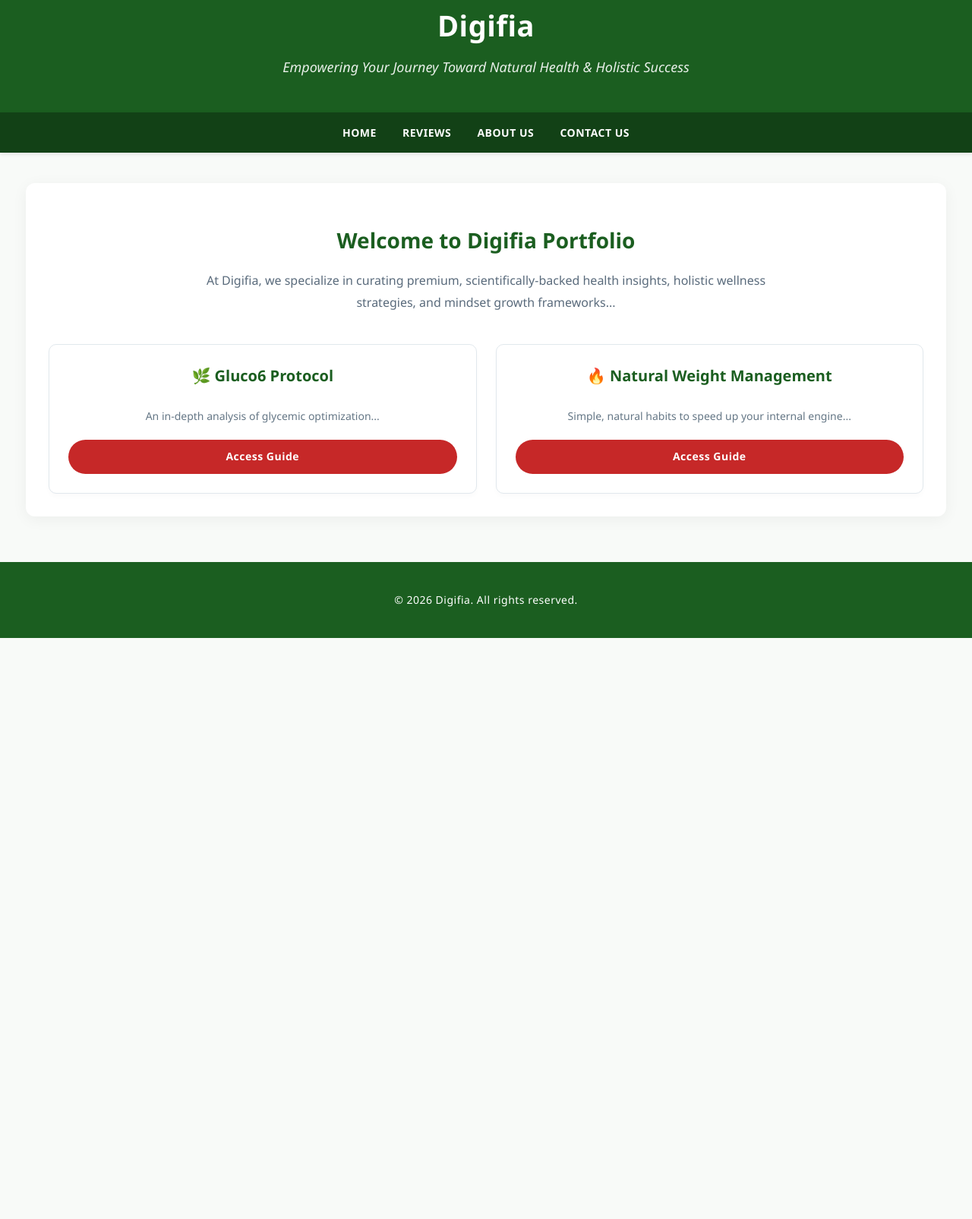
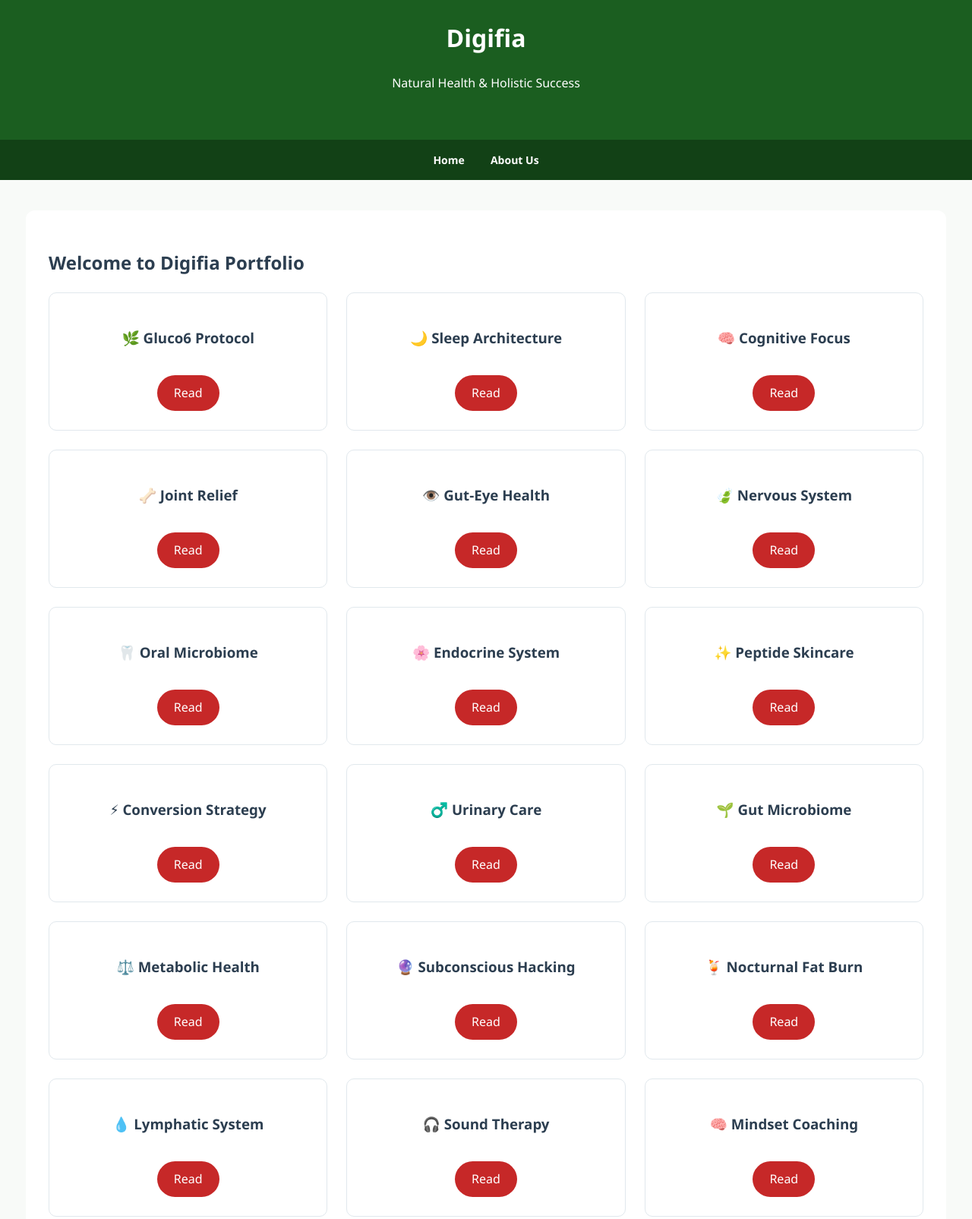
Before and after one commit to tammana2026/portfolio, a plain HTML site: page index.html in a window 1280 px wide. Shown: the part 42-1647 px from the top of the page at 76% size. Before the commit the page ends 882 px from the top, so only its background shows below. Drawn offline with Linux system fonts and the light colour scheme.

Commit message:
Update index.html

```diff
--- a/index.html
+++ b/index.html
@@ -6,60 +6,104 @@
     <title>Digifia - Premium Health, Wellness & Mindset Insights</title>
     <style>
         body { font-family: 'Segoe UI', Tahoma, Geneva, Verdana, sans-serif; line-height: 1.6; margin: 0; padding: 0; background: #f8faf8; color: #2c3e50; }
-        header { background: #1b5e20; color: #fff; padding: 45px 20px; text-align: center; box-shadow: 0 2px 10px rgba(0,0,0,0.05); }
-        header h1 { margin: 0; font-size: 38px; font-weight: 700; letter-spacing: 0.5px; }
-        header p { margin: 10px 0 0 0; font-size: 18px; opacity: 0.9; font-style: italic; }
-        nav { background: #124116; text-align: center; padding: 14px; position: sticky; top: 0; z-index: 1000; box-shadow: 0 2px 5px rgba(0,0,0,0.1); }
-        nav a { color: #fff; text-decoration: none; margin: 0 15px; font-weight: 600; font-size: 14px; text-transform: uppercase; letter-spacing: 0.5px; transition: 0.3s; }
-        nav a:hover { color: #81c784; }
-        .container { width: 90%; max-width: 1200px; margin: 40px auto; padding: 30px; background: #fff; border-radius: 12px; box-shadow: 0 4px 20px rgba(0,0,0,0.05); }
-        .intro-text { text-align: center; max-width: 800px; margin: 0 auto 40px auto; }
-        .intro-text h2 { font-size: 28px; color: #1b5e20; margin-bottom: 15px; }
-        .intro-text p { font-size: 16px; color: #5a6b7c; line-height: 1.8; }
-        .grid { display: grid; grid-template-columns: repeat(auto-fit, minmax(300px, 1fr)); gap: 25px; margin-top: 20px; }
-        .card { background: #ffffff; border: 1px solid #e1e8ed; padding: 25px; border-radius: 10px; text-align: center; display: flex; flex-direction: column; justify-content: space-between; box-shadow: 0 4px 6px rgba(0,0,0,0.02); transition: transform 0.3s, box-shadow 0.3s; }
-        .card:hover { transform: translateY(-5px); box-shadow: 0 8px 15px rgba(0,0,0,0.08); border-color: #a5d6a7; }
-        .card h3 { font-size: 20px; color: #1b5e20; margin-top: 0; margin-bottom: 12px; font-weight: 600; }
-        .card p { font-size: 14px; color: #657786; line-height: 1.6; margin-bottom: 20px; }
-        .btn { display: inline-block; background: #c62828; color: #fff; padding: 11px 22px; text-decoration: none; border-radius: 25px; font-weight: 600; font-size: 14px; letter-spacing: 0.5px; transition: background 0.3s; margin-top: auto; }
-        .btn:hover { background: #b71c1c; box-shadow: 0 4px 10px rgba(198,40,40,0.2); }
-        footer { text-align: center; padding: 25px; background: #1b5e20; color: #fff; margin-top: 60px; font-size: 14px; letter-spacing: 0.5px; }
+        header { background: #1b5e20; color: #fff; padding: 45px 20px; text-align: center; }
+        nav { background: #124116; text-align: center; padding: 14px; position: sticky; top: 0; z-index: 1000; }
+        nav a { color: #fff; text-decoration: none; margin: 0 15px; font-weight: 600; font-size: 14px; }
+        .container { width: 90%; max-width: 1200,px; margin: 40px auto; padding: 30px; background: #fff; border-radius: 12px; }
+        .grid { display: grid; grid-template-columns: repeat(auto-fit, minmax(300px, 1fr)); gap: 25px; }
+        .card { background: #ffffff; border: 1px solid #e1e8ed; padding: 25px; border-radius: 10px; text-align: center; }
+        .btn { display: inline-block; background: #c62828; color: #fff; padding: 11px 22px; text-decoration: none; border-radius: 25px; margin-top: 15px; }
+        footer { text-align: center; padding: 25px; background: #1b5e20; color: #fff; margin-top: 60px; }
     </style>
 </head>
 <body>
-    <header>
-        <h1>Digifia</h1>
-        <p>Empowering Your Journey Toward Natural Health & Holistic Success</p>
-    </header>
+    <header><h1>Digifia</h1><p>Natural Health & Holistic Success</p></header>
     <nav>
         <a href="index.html">Home</a>
-        <a href="https://blogspot.com" target="_blank">Reviews</a>
-        <a href="https://blogspot.comp/about-me.html" target="_blank">About Us</a>
-        <a href="https://blogspot.com" target="_blank">Contact Us</a>
+        <a href="https://blogspot.com" target="_blank">About Us</a>
     </nav>
     <div class="container">
-        <div class="intro-text">
-            <h2>Welcome to Digifia Portfolio</h2>
-            <p>At Digifia, we specialize in curating premium, scientifically-backed health insights, holistic wellness strategies, and mindset growth frameworks...</p>
-        </div>
-
+        <h2>Welcome to Digifia Portfolio</h2>
         <div class="grid">
-            <!-- CARDS: Links pointing to https://blogspot.com -->
+            <!-- 19 Featured Articles -->
             <div class="card">
                 <h3>🌿 Gluco6 Protocol</h3>
-                <p>An in-depth analysis of glycemic optimization...</p>
-                <a href="https://blogspot.com2026/06/gluco6-review-2026-does-this-blood.html" target="_blank" class="btn">Access Guide</a>
+                <a href="https://blogspot.com" target="_blank" class="btn">Read</a>
             </div>
             <div class="card">
-                <h3>🔥 Natural Weight Management</h3>
-                <p>Simple, natural habits to speed up your internal engine...</p>
-                <a href="https://blogspot.com2026/06/the-secret-to-shedding-weight-without.html" target="_blank" class="btn">Access Guide</a>
+                <h3>🌙 Sleep Architecture</h3>
+                <a href="https://blogspot.com" target="_blank" class="btn">Read</a>
             </div>
-            <!-- Add more card items here -->
+            <div class="card">
+                <h3>🧠 Cognitive Focus</h3>
+                <a href="https://blogspot.com" target="_blank" class="btn">Read</a>
+            </div>
+            <div class="card">
+                <h3>🦴 Joint Relief</h3>
+                <a href="https://blogspot.com" target="_blank" class="btn">Read</a>
+            </div>
+            <div class="card">
+                <h3>👁️ Gut-Eye Health</h3>
+                <a href="https://blogspot.com" target="_blank" class="btn">Read</a>
+            </div>
+            <div class="card">
+                <h3>🍃 Nervous System</h3>
+                <a href="https://blogspot.com" target="_blank" class="btn">Read</a>
+            </div>
+            <div class="card">
+                <h3>🦷 Oral Microbiome</h3>
+                <a href="https://blogspot.com" target="_blank" class="btn">Read</a>
+            </div>
+            <div class="card">
+                <h3>🌸 Endocrine System</h3>
+                <a href="https://blogspot.com" target="_blank" class="btn">Read</a>
+            </div>
+            <div class="card">
+                <h3>✨ Peptide Skincare</h3>
+                <a href="https://blogspot.com" target="_blank" class="btn">Read</a>
+            </div>
+            <div class="card">
+                <h3>⚡ Conversion Strategy</h3>
+                <a href="https://blogspot.com" target="_blank" class="btn">Read</a>
+            </div>
+            <div class="card">
+                <h3>♂️ Urinary Care</h3>
+                <a href="https://blogspot.com" target="_blank" class="btn">Read</a>
+            </div>
+            <div class="card">
+                <h3>🌱 Gut Microbiome</h3>
+                <a href="https://blogspot.com" target="_blank" class="btn">Read</a>
+            </div>
+            <div class="card">
+                <h3>⚖️ Metabolic Health</h3>
+                <a href="https://blogspot.com" target="_blank" class="btn">Read</a>
+            </div>
+            <div class="card">
+                <h3>🔮 Subconscious Hacking</h3>
+                <a href="https://blogspot.com" target="_blank" class="btn">Read</a>
+            </div>
+            <div class="card">
+                <h3>🍹 Nocturnal Fat Burn</h3>
+                <a href="https://blogspot.com" target="_blank" class="btn">Read</a>
+            </div>
+            <div class="card">
+                <h3>💧 Lymphatic System</h3>
+                <a href="https://blogspot.com" target="_blank" class="btn">Read</a>
+            </div>
+            <div class="card">
+                <h3>🎧 Sound Therapy</h3>
+                <a href="https://blogspot.com" target="_blank" class="btn">Read</a>
+            </div>
+            <div class="card">
+                <h3>🧠 Mindset Coaching</h3>
+                <a href="https://blogspot.com" target="_blank" class="btn">Read</a>
+            </div>
+            <div class="card">
+                <h3>🔥 Weight Management</h3>
+                <a href="https://blogspot.com" target="_blank" class="btn">Read</a>
+            </div>
         </div>
     </div>
-    <footer>
-        <p>&copy; 2026 Digifia. All rights reserved.</p>
-    </footer>
+    <footer><p>&copy; 2026 Digifia. All rights reserved.</p></footer>
 </body>
 </html>
```
